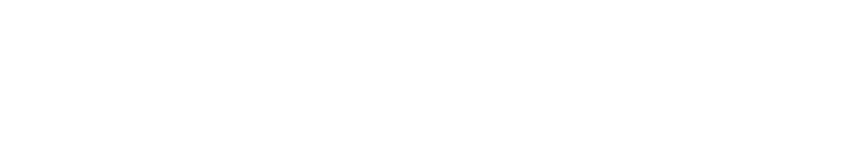
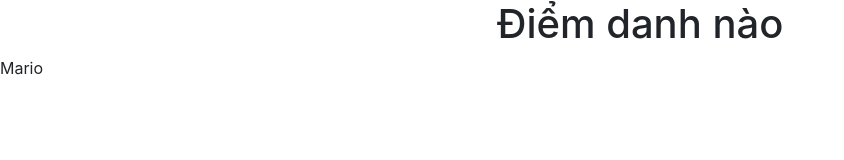
Before and after one commit to luhau389/hero, a plain HTML site: page index.html in a window 1280 px wide. Shown: the whole page, without its empty margins (0-844 px from the left). Drawn offline with nearby package versions, Linux system fonts and the light colour scheme.

Commit message:
First commit

```diff
--- a/index.html
+++ b/index.html
@@ -12,7 +12,8 @@
 </head>
 
 <body>
-
+	<h1 class="text-center">Điểm danh nào</h1>
+	<p>Mario</p>
     <!-- Optional JavaScript -->
     <!-- jQuery first, then Popper.js, then Bootstrap JS -->
     <script src="https://code.jquery.com/jquery-3.3.1.slim.min.js" integrity="sha384-q8i/X+965DzO0rT7abK41JStQIAqVgRVzpbzo5smXKp4YfRvH+8abtTE1Pi6jizo" crossorigin="anonymous"></script>
```
